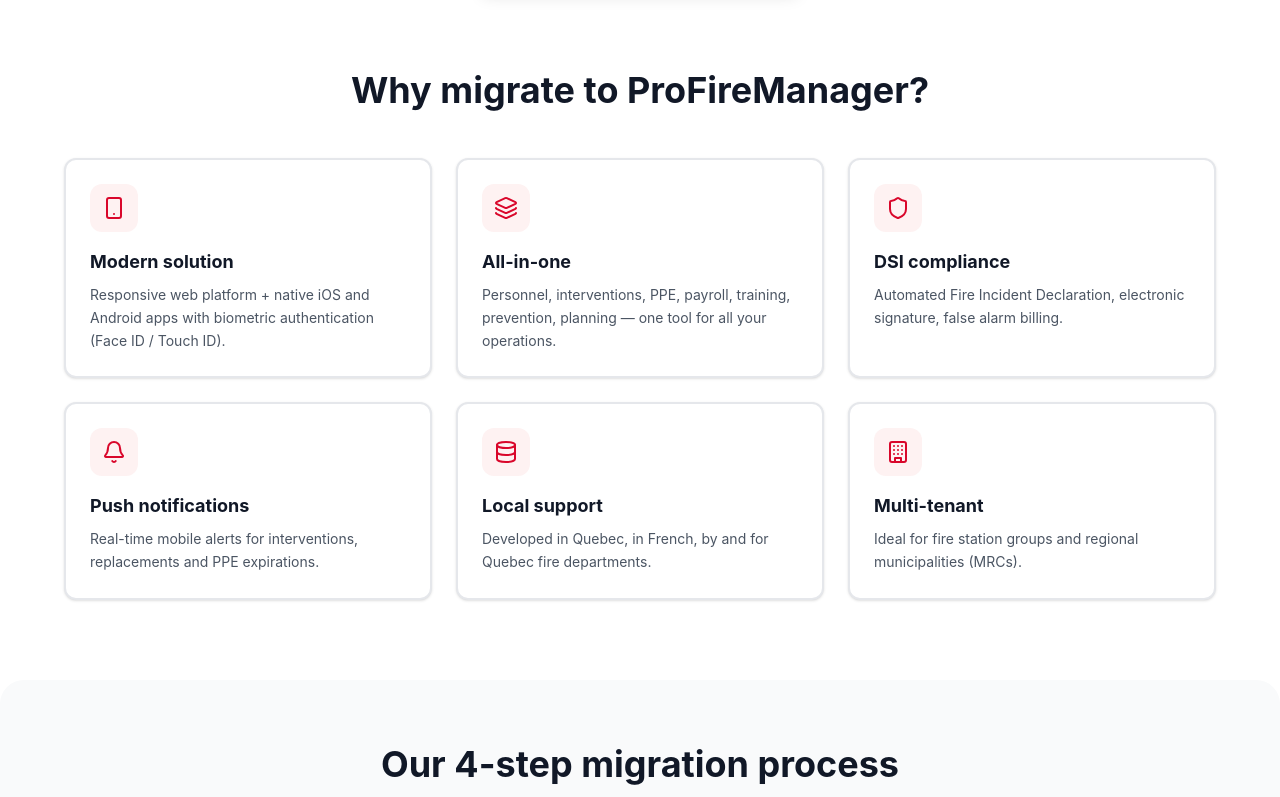
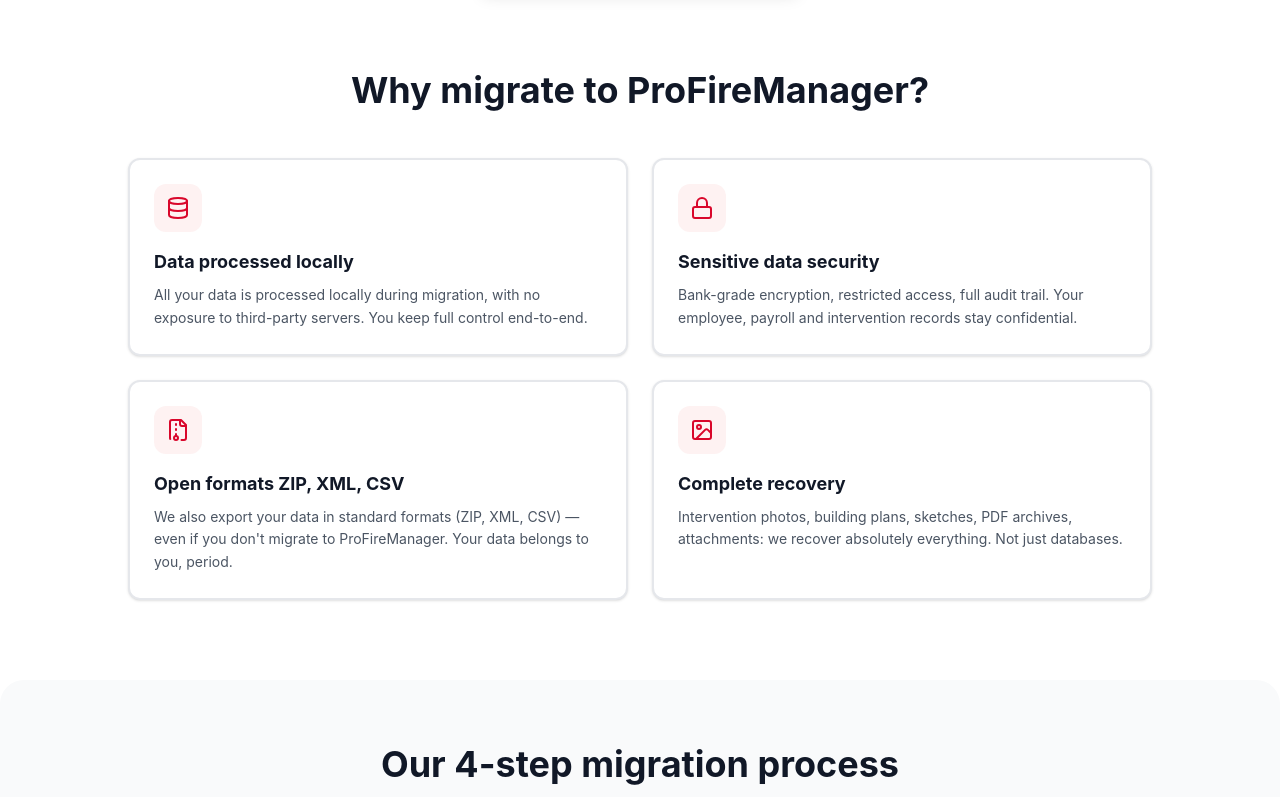
Before and after one commit to gussdub/Site-internet-ProFireManager, a React (Create React App) app in the folder frontend/: page /en/migration-from-premiere-ligne in a window 1280 px wide. Shown: the part 569-1366 px from the top of the page. Built offline with nearby package versions, Linux system fonts and the light colour scheme.

Commit message:
auto-commit for c3295bcd-ca9e-4975-b369-3bafa6c94543

```diff
--- a/frontend/src/components/Pricing.jsx
+++ b/frontend/src/components/Pricing.jsx
@@ -91,11 +91,11 @@ const Pricing = () => {
               <CardContent className="p-6 md:p-8">
                 <h3 className="text-xl font-bold text-gray-900 mb-4 whitespace-nowrap">{tier.name}</h3>
                 <div className="mb-6">
-                  <div className="flex items-baseline gap-2">
-                    <span className="text-5xl font-bold text-[#D9072B]">
+                  <div className="flex flex-wrap items-baseline gap-x-2 gap-y-1">
+                    <span className="text-4xl md:text-5xl font-bold text-[#D9072B] whitespace-nowrap">
                       {calculatePrice(basePrices[index])}$
                     </span>
-                    <span className="text-gray-600">{pricingData.perFirefighter}</span>
+                    <span className="text-sm md:text-base text-gray-600 whitespace-nowrap">{pricingData.perFirefighter}</span>
                   </div>
                   <p className="text-sm text-gray-500 mt-2">
                     {(calculatePrice(basePrices[index]) * counts[index]).toFixed(0)}$/{billingCycle === 'monthly' ? (language === 'fr' ? 'mois' : 'month') : pricingData.billedAnnually} ({counts[index]} {language === 'fr' ? 'pompiers' : 'firefighters'})
--- a/frontend/src/i18n/translations.js
+++ b/frontend/src/i18n/translations.js
@@ -431,12 +431,10 @@ export const translations = {
       },
       whyTitle: 'Pourquoi migrer vers ProFireManager ?',
       whyItems: [
-        { title: 'Solution moderne', desc: 'Plateforme web responsive + applications natives iOS et Android avec authentification biométrique (Face ID / Touch ID).' },
-        { title: 'Tout-en-un', desc: 'Personnel, interventions, EPI, paie, formations, prévention, planning — un seul outil pour toutes vos opérations.' },
-        { title: 'Conformité DSI', desc: 'Déclaration de Sinistre Incendie automatisée, signature électronique, facturation des fausses alarmes.' },
-        { title: 'Notifications push', desc: 'Alertes temps réel sur mobile pour interventions, remplacements et expirations d\'EPI.' },
-        { title: 'Support local', desc: 'Développé au Québec, en français, par et pour les services incendie québécois.' },
-        { title: 'Multi-tenant', desc: 'Idéal pour les regroupements de casernes et les MRC.' }
+        { title: 'Données traitées en local', desc: 'Toutes vos données sont traitées localement, sans exposition à des serveurs tiers pendant la migration. Vous gardez le contrôle de bout en bout.' },
+        { title: 'Sécurisation des données sensibles', desc: 'Chiffrement de niveau bancaire, accès restreint, audit complet. Vos dossiers employés, paie et interventions restent confidentiels.' },
+        { title: 'Formats ouverts ZIP, XML, CSV', desc: 'Nous transférons aussi vos données dans des formats standards (ZIP, XML, CSV) — même si vous ne transférez pas vers ProFireManager. Vos données vous appartiennent, point.' },
+        { title: 'Récupération complète', desc: 'Photos d\'intervention, plans de bâtiments, schémas, archives PDF, pièces jointes : on récupère absolument tout. Pas juste les bases de données.' }
       ],
       processTitle: 'Notre processus de migration en 4 étapes',
       processSteps: [
@@ -932,12 +930,10 @@ export const translations = {
       },
       whyTitle: 'Why migrate to ProFireManager?',
       whyItems: [
-        { title: 'Modern solution', desc: 'Responsive web platform + native iOS and Android apps with biometric authentication (Face ID / Touch ID).' },
-        { title: 'All-in-one', desc: 'Personnel, interventions, PPE, payroll, training, prevention, planning — one tool for all your operations.' },
-        { title: 'DSI compliance', desc: 'Automated Fire Incident Declaration, electronic signature, false alarm billing.' },
-        { title: 'Push notifications', desc: 'Real-time mobile alerts for interventions, replacements and PPE expirations.' },
-        { title: 'Local support', desc: 'Developed in Quebec, in French, by and for Quebec fire departments.' },
-        { title: 'Multi-tenant', desc: 'Ideal for fire station groups and regional municipalities (MRCs).' }
+        { title: 'Data processed locally', desc: 'All your data is processed locally during migration, with no exposure to third-party servers. You keep full control end-to-end.' },
+        { title: 'Sensitive data security', desc: 'Bank-grade encryption, restricted access, full audit trail. Your employee, payroll and intervention records stay confidential.' },
+        { title: 'Open formats ZIP, XML, CSV', desc: 'We also export your data in standard formats (ZIP, XML, CSV) — even if you don\'t migrate to ProFireManager. Your data belongs to you, period.' },
+        { title: 'Complete recovery', desc: 'Intervention photos, building plans, sketches, PDF archives, attachments: we recover absolutely everything. Not just databases.' }
       ],
       processTitle: 'Our 4-step migration process',
       processSteps: [
--- a/frontend/src/pages/MigrationPage.jsx
+++ b/frontend/src/pages/MigrationPage.jsx
@@ -1,6 +1,6 @@
 import React, { useEffect } from 'react';
 import { useNavigate } from 'react-router-dom';
-import { ArrowRight, CheckCircle2, Database, Shield, Smartphone, Bell, Building, Layers, ArrowLeft } from 'lucide-react';
+import { ArrowRight, CheckCircle2, Database, Lock, FileArchive, Image as ImageIcon, ArrowLeft } from 'lucide-react';
 import { Button } from '../components/ui/button';
 import { Card, CardContent } from '../components/ui/card';
 import { useLanguage } from '../contexts/LanguageContext';
@@ -47,7 +47,7 @@ const MigrationPage = () => {
     }, 100);
   };
 
-  const whyIcons = [Smartphone, Layers, Shield, Bell, Database, Building];
+  const whyIcons = [Database, Lock, FileArchive, ImageIcon];
 
   return (
     <main className="pt-24 pb-16 bg-white" data-testid="migration-page">
@@ -92,11 +92,11 @@ const MigrationPage = () => {
           <h2 className="text-3xl md:text-4xl font-bold text-gray-900 mb-12 text-center">
             {data.whyTitle}
           </h2>
-          <div className="grid md:grid-cols-2 lg:grid-cols-3 gap-6">
+          <div className="grid md:grid-cols-2 gap-6 max-w-5xl mx-auto">
             {data.whyItems.map((item, idx) => {
               const Icon = whyIcons[idx];
               return (
-                <Card key={idx} className="border-2 border-gray-200 hover:border-[#D9072B] transition-all">
+                <Card key={idx} className="border-2 border-gray-200 hover:border-[#D9072B] transition-all" data-testid={`why-item-${idx}`}>
                   <CardContent className="p-6">
                     <div className="w-12 h-12 bg-red-50 rounded-xl flex items-center justify-center mb-4">
                       <Icon className="w-6 h-6 text-[#D9072B]" />
```
